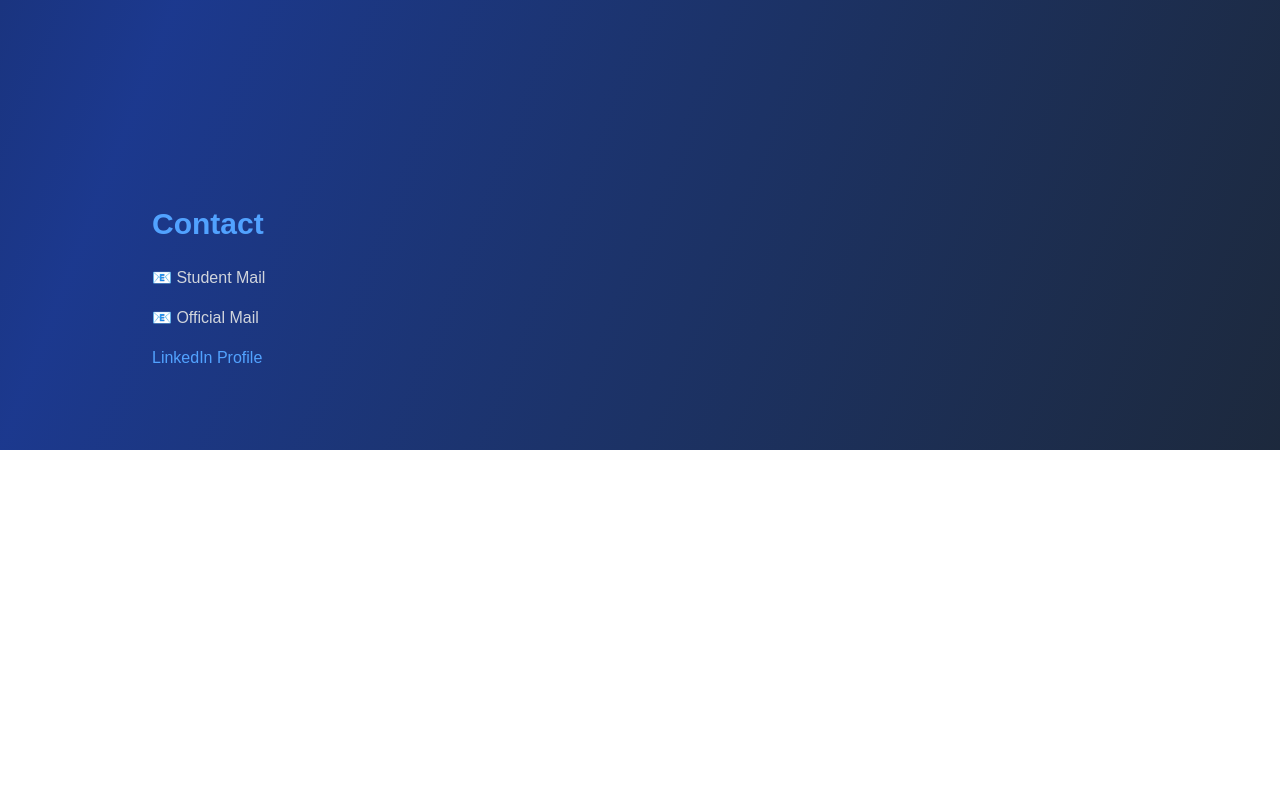
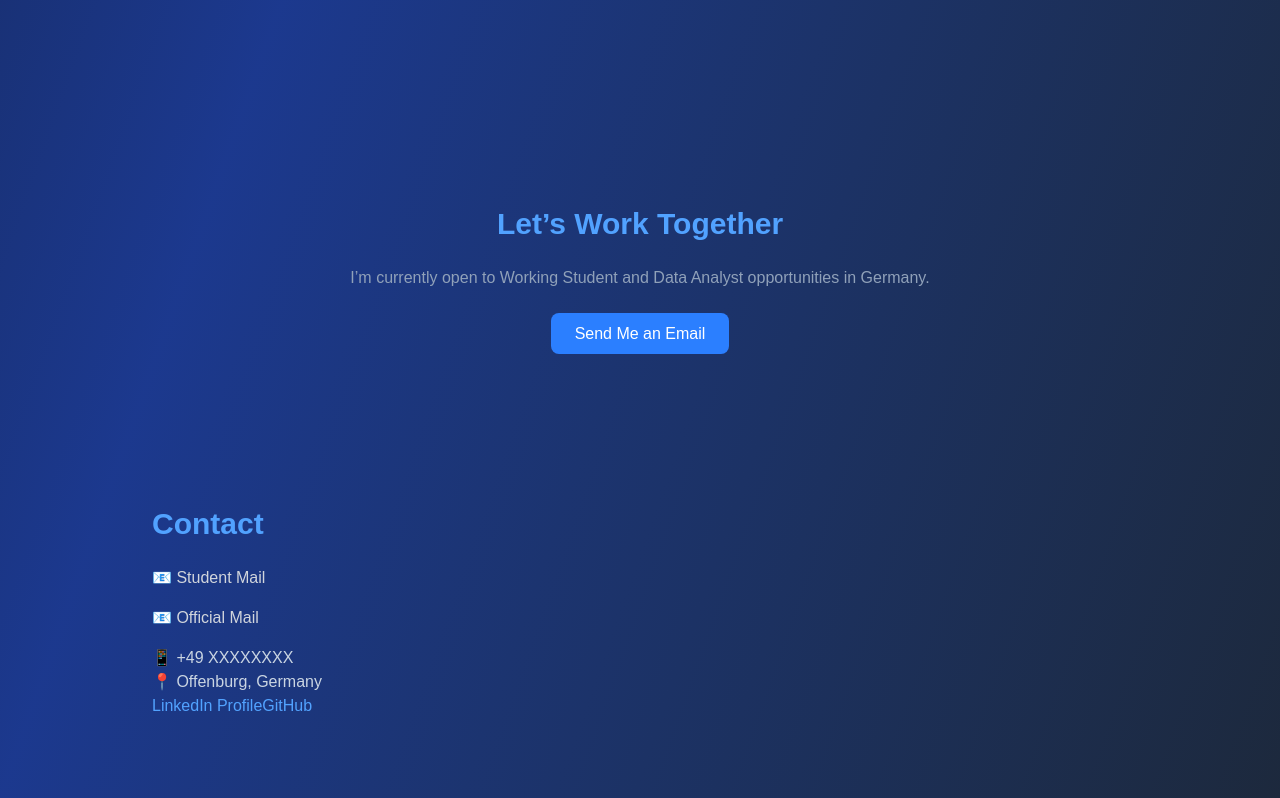
Before and after one commit to harithagm2419/haritha-portfolio_1, a Next.js app: page / in a window 1280 px wide. Shown: the part 2828-3626 px from the top of the page. Before the commit the page ends 3278 px from the top, so only its background shows below. Built offline with nearby package versions, Linux system fonts and the light colour scheme.

Commit message:
Update page.tsx

```diff
--- a/app/page.tsx
+++ b/app/page.tsx
@@ -269,6 +269,22 @@ export default function Home() {
 
 
       {/* CONTACT SECTION */}
+      <section id="contact" className="py-20 text-center">
+  <h2 className="text-3xl font-semibold text-blue-400 mb-6">
+    Let’s Work Together
+  </h2>
+
+  <p className="text-slate-400 mb-8">
+    I’m currently open to Working Student and Data Analyst opportunities in Germany.
+  </p>
+
+  <a
+    href="mailto:yourmail@email.com"
+    className="bg-blue-500 hover:bg-blue-600 text-white px-6 py-3 rounded-lg transition"
+  >
+    Send Me an Email
+  </a>
+</section>
       <section id="contact" className="py-20 px-6 max-w-5xl mx-auto">
         <h2 className="text-3xl font-semibold mb-6 text-blue-400">
           Contact
@@ -280,6 +296,12 @@ export default function Home() {
         <p className="text-gray-300 mb-4">
           <a href = "harithagm2419@gmail.com">📧 Official Mail</a>
         </p>
+        <p className="text-slate-300">
+      📱 +49 XXXXXXXX
+    </p>
+    <p className="text-slate-300">
+      📍 Offenburg, Germany
+    </p>
 
         <a
           href="https://linkedin.com/in/haritha-thurpati-7b9280225"
@@ -288,6 +310,14 @@ export default function Home() {
         >
           LinkedIn Profile
         </a>
+        <a
+          href="https://github.com/harithagm2419/haritha-portfolio_1"
+          target="_blank"
+          className="text-blue-400 hover:underline"
+        >
+          GitHub
+        </a>
+
       </section>
 
     </main>
```
